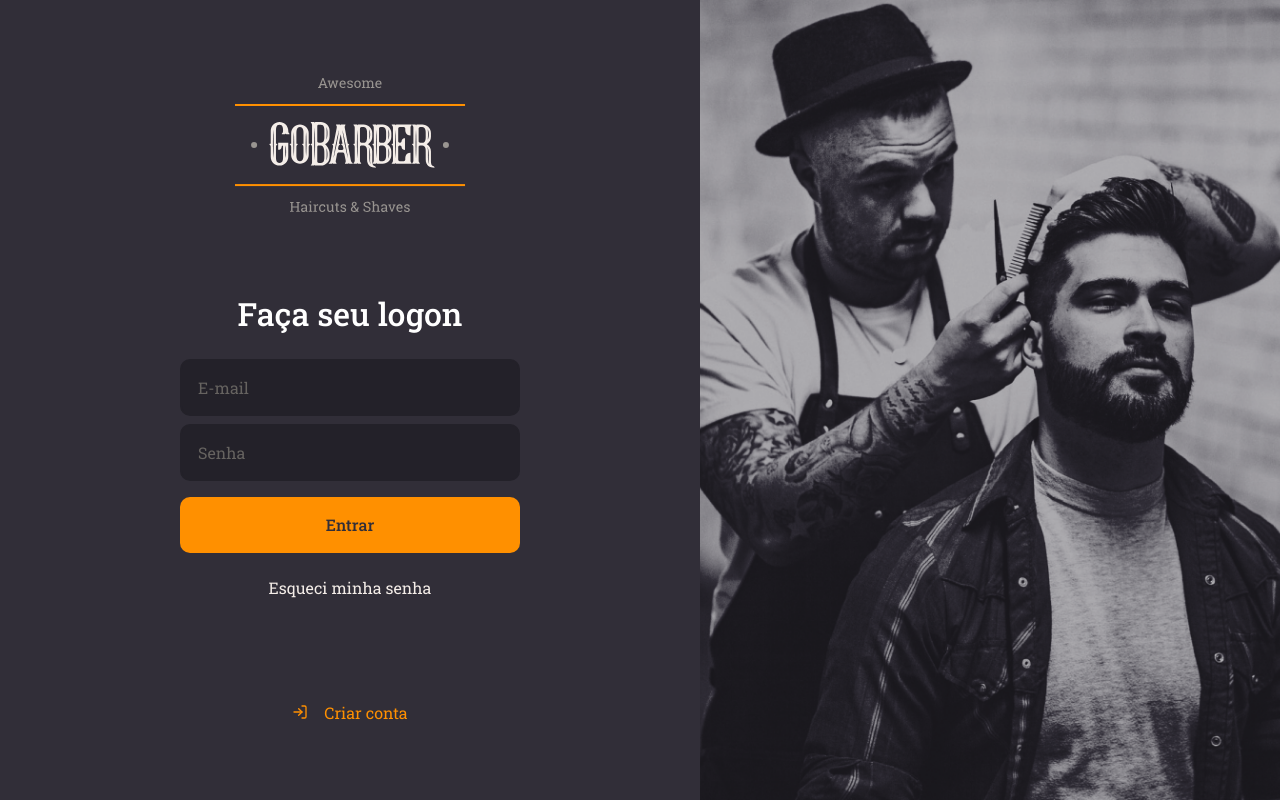
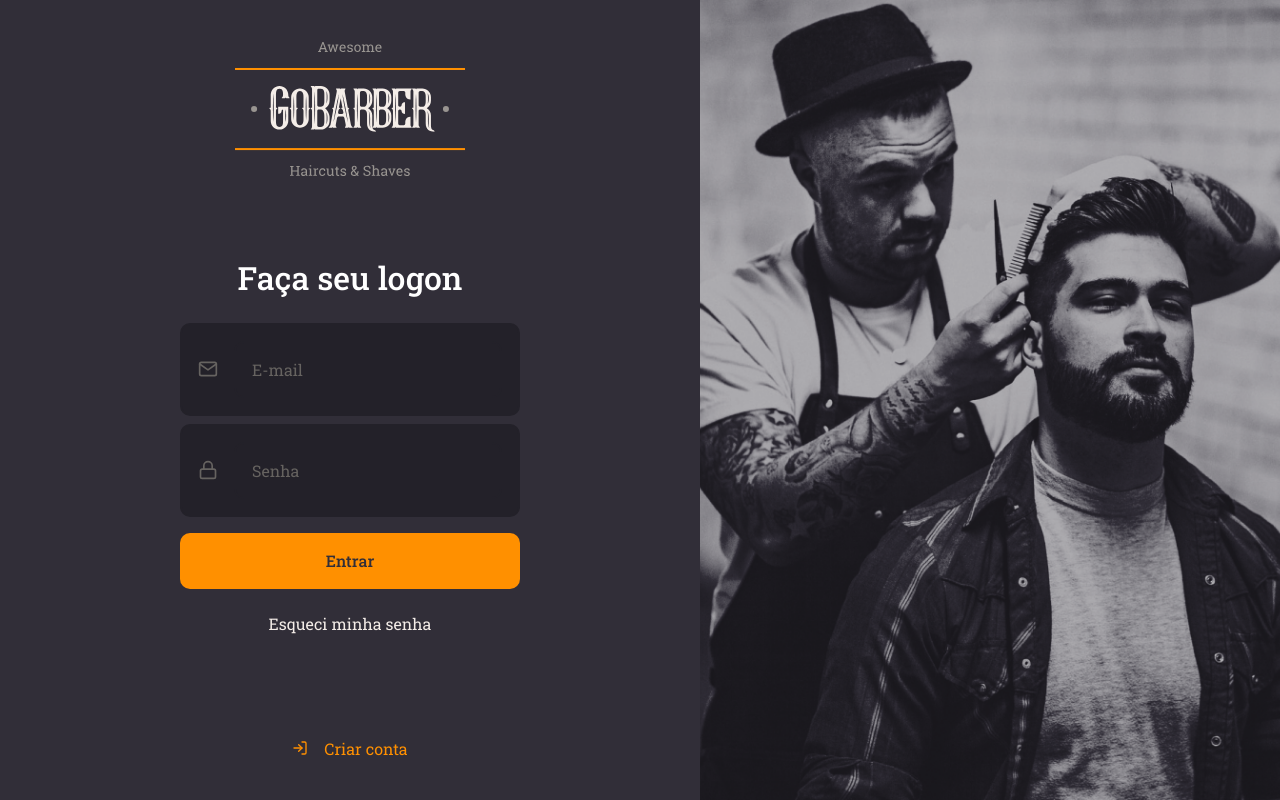
Before and after one commit to vagnerwentz/gobarber-frontend-ts, a React (Create React App) app: page / in a window 1280 px wide. Built offline with nearby package versions, Linux system fonts and the light colour scheme.

Commit message:
feat: added the component

```diff
--- a/src/pages/SignIn/index.tsx
+++ b/src/pages/SignIn/index.tsx
@@ -1,7 +1,10 @@
 import React from 'react';
-import { FiLogIn } from 'react-icons/fi';
+import { FiLogIn, FiMail, FiLock } from 'react-icons/fi';
 
 import logoImg from '../../assets/logo.svg';
+
+import Input from '../../components/Input';
+import Button from '../../components/Button';
 
 import { Container, Content, Background } from './styles';
 
@@ -13,11 +16,16 @@
       <form>
         <h1>Faça seu logon</h1>
 
-        <input placeholder="E-mail" />
+        <Input name="email" icon={FiMail} placeholder="E-mail" />
 
-        <input type="password" placeholder="Senha" />
+        <Input
+          name="password"
+          icon={FiLock}
+          type="password"
+          placeholder="Senha"
+        />
 
-        <button type="submit">Entrar</button>
+        <Button type="submit">Entrar</Button>
 
         <a href="forgot">Esqueci minha senha</a>
       </form>
```
